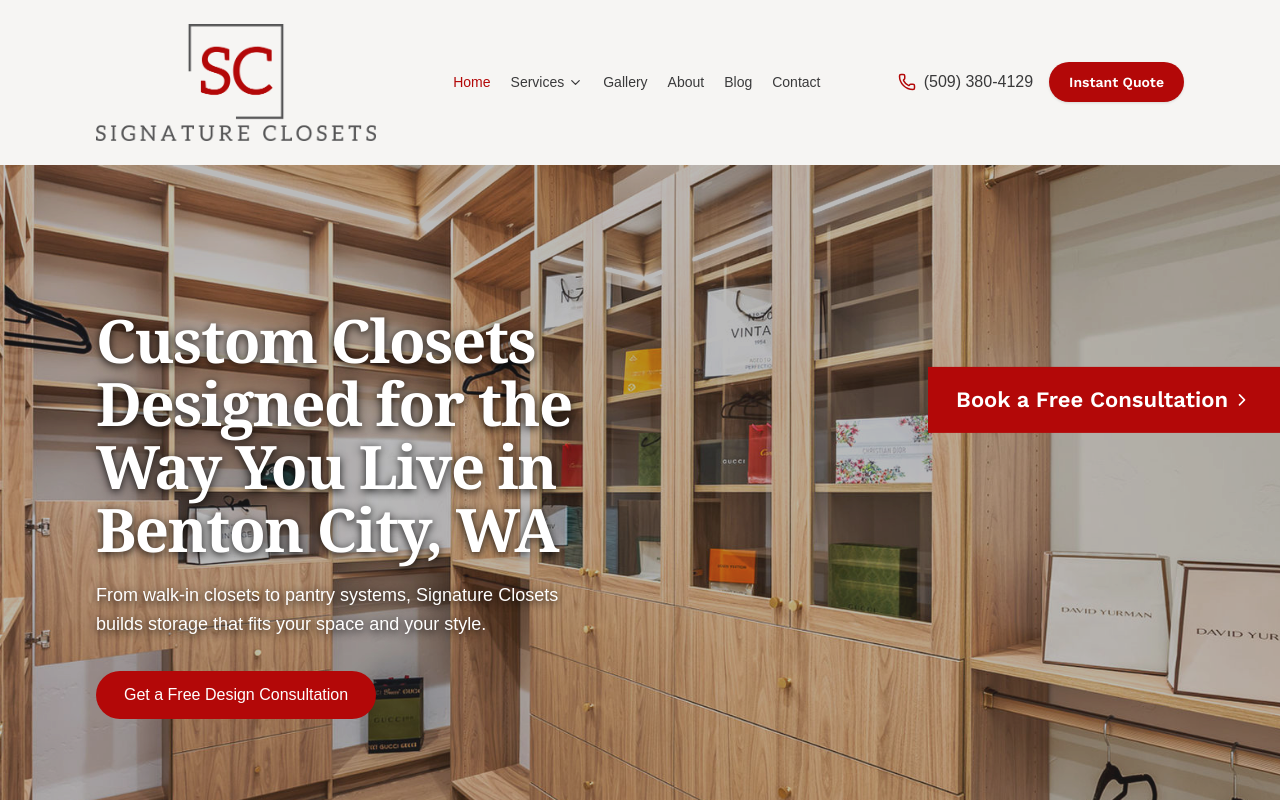
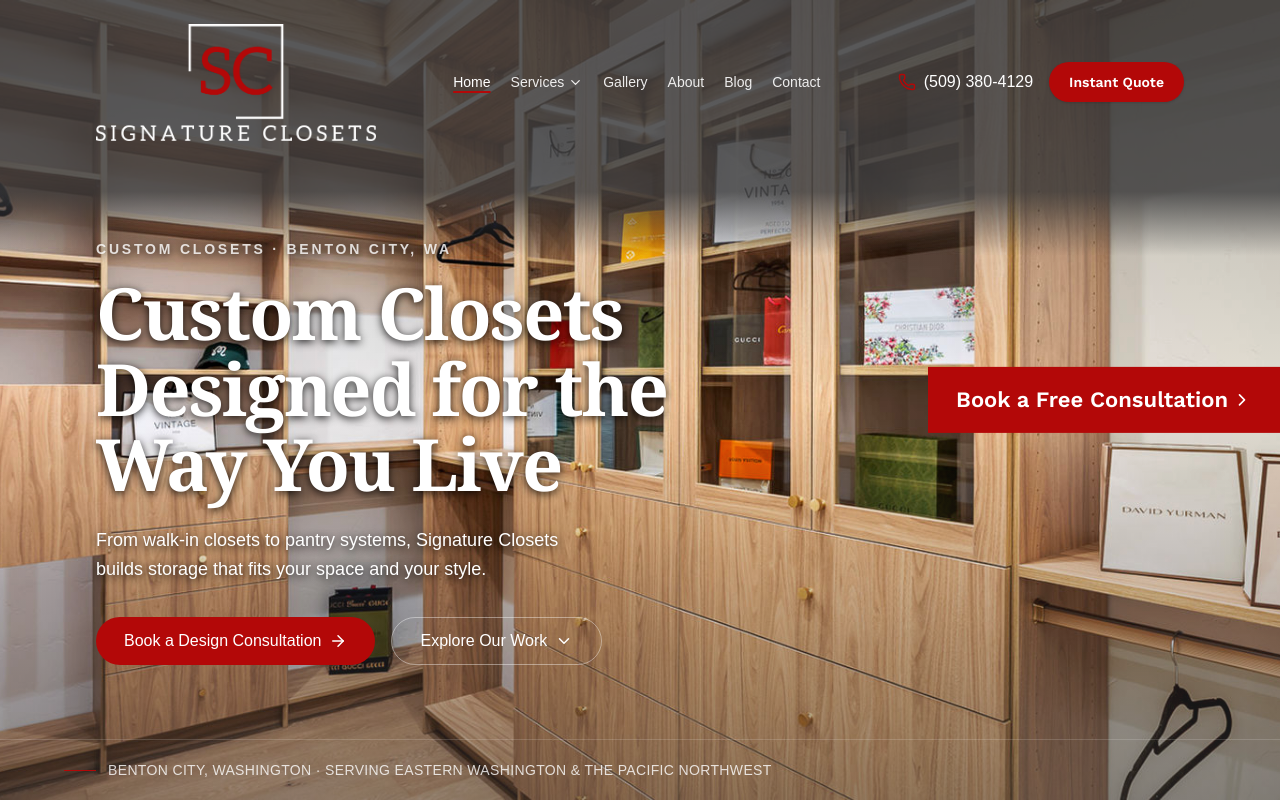
Before and after one commit to Hillkevin/signature-closets, a Next.js app: page / in a window 1280 px wide. Shown: the top 800 px of the page. Built offline with nearby package versions, Linux system fonts and the light colour scheme.

Commit message:
Remove coming-soon gate, site is ready to launch

```diff
--- a/middleware.ts
+++ /dev/null
@@ -1,68 +0,0 @@
-import { NextRequest, NextResponse } from "next/server";
-
-// While the site is being finished, this middleware hides every page behind a
-// "Coming Soon" placeholder for the public. Anyone with the secret preview
-// link (?preview_key=...) gets a cookie that lets them browse the real site
-// normally afterward. Remove this file (and the SITE_PREVIEW_SECRET env var)
-// once the site is ready to go fully live.
-
-const BYPASS_COOKIE = "sc_preview_access";
-const BYPASS_PARAM = "preview_key";
-const COMING_SOON_PATH = "/coming-soon";
-
-export function middleware(request: NextRequest) {
-  const { pathname, searchParams } = request.nextUrl;
-
-  // Always allow the placeholder page itself and Next's internal/static assets.
-  if (
-    pathname === COMING_SOON_PATH ||
-    pathname.startsWith("/_next") ||
-    pathname === "/favicon.ico" ||
-    pathname === "/robots.txt" ||
-    pathname === "/sitemap.xml"
-  ) {
-    return NextResponse.next();
-  }
-
-  const secret = process.env.SITE_PREVIEW_SECRET;
-
-  // If no secret is configured (e.g. local dev), don't gate anything.
-  if (!secret) {
-    return NextResponse.next();
-  }
-
-  // Visiting with the correct ?preview_key sets a long-lived cookie and lets you through.
-  const keyParam = searchParams.get(BYPASS_PARAM);
-  if (keyParam === secret) {
-    const cleanUrl = request.nextUrl.clone();
-    cleanUrl.searchParams.delete(BYPASS_PARAM);
-    const response = NextResponse.redirect(cleanUrl);
-    response.cookies.set(BYPASS_COOKIE, secret, {
-      httpOnly: true,
-      secure: true,
-      sameSite: "lax",
-      maxAge: 60 * 60 * 24 * 30, // 30 days
-      path: "/",
-    });
-    return response;
-  }
-
-  // Already have the bypass cookie from a previous visit.
-  if (request.cookies.get(BYPASS_COOKIE)?.value === secret) {
-    return NextResponse.next();
-  }
-
-  // Otherwise, show the Coming Soon placeholder instead of the real page.
-  // A header (not the URL, since this is a rewrite) tells the layout to hide
-  // site chrome like the sticky "Book a Consultation" button.
-  const comingSoonUrl = request.nextUrl.clone();
-  comingSoonUrl.pathname = COMING_SOON_PATH;
-  comingSoonUrl.search = "";
-  const headers = new Headers(request.headers);
-  headers.set("x-showing-coming-soon", "1");
-  return NextResponse.rewrite(comingSoonUrl, { request: { headers } });
-}
-
-export const config = {
-  matcher: ["/((?!_next/static|_next/image).*)"],
-};
--- a/src/app/page.tsx
+++ b/src/app/page.tsx
@@ -12,6 +12,8 @@
 import { SERVICES } from "@/lib/services";
 import { SITE } from "@/lib/site";
 import {
+  ArrowRight,
+  ChevronDown,
   MapPin,
   Palette,
   Phone,
@@ -33,72 +35,72 @@
   {
     src: "/images/gallery/walk-in-closet-light-wood-glass-front-cabinets.jpg",
     alt: "Custom walk-in closet with light wood shelving, glass-front cabinets, and integrated LED lighting",
-    caption: "Walk-in closet with LED lighting — Benton City, WA home",
+    caption: "Walk-in closet with LED lighting",
   },
   {
     src: "/images/gallery/walk-in-closet-light-wood-shoe-shelving-ottoman.jpg",
     alt: "Custom walk-in closet with light wood shoe shelving, a drawer tower, and a floating display shelf",
-    caption: "Walk-in closet with shoe shelving — Benton City, WA home",
+    caption: "Walk-in closet with shoe shelving",
   },
   {
     src: "/images/gallery/walk-in-closet-corner-shelving-bench-window.jpg",
     alt: "Custom corner walk-in closet with light wood shelving, a bench, and a window",
-    caption: "Corner walk-in closet — Benton City, WA home",
+    caption: "Corner walk-in closet",
   },
   {
     src: "/images/gallery/walk-in-closet-light-wood-opens-to-laundry.jpg",
     alt: "Custom walk-in closet with light wood cabinetry that opens into a laundry room",
-    caption: "Walk-in closet with laundry access — Benton City, WA home",
+    caption: "Walk-in closet with laundry access",
   },
   {
     src: "/images/gallery/walk-in-closet-wood-open-shelving-corridor.jpg",
     alt: "Long walk-in closet corridor with repeated wood open shelving bays",
-    caption: "Walk-in closet corridor — Benton City, WA home",
+    caption: "Walk-in closet corridor",
   },
   {
     src: "/images/gallery/walk-in-closet-dark-wood-chandelier-wide-view.jpg",
-    alt: "Walk-in closet with dark wood cabinetry and a beaded chandelier — Benton City, WA home",
-    caption: "Dark wood walk-in closet with chandelier — Benton City, WA home",
+    alt: "Walk-in closet with dark wood cabinetry and a beaded chandelier",
+    caption: "Dark wood walk-in closet with chandelier",
   },
   {
     src: "/images/gallery/walk-in-closet-white-woven-baskets-wide-view.jpg",
-    alt: "Walk-in closet with white cabinetry and woven storage baskets — Benton City, WA home",
-    caption: "White walk-in closet with woven baskets — Benton City, WA home",
+    alt: "Walk-in closet with white cabinetry and woven storage baskets",
+    caption: "White walk-in closet with woven baskets",
   },
   {
     src: "/images/gallery/walk-in-closet-white-rose-gold-designer-display.jpg",
-    alt: "Walk-in closet with white cabinetry, rose gold hardware, and designer bag display — Benton City, WA home",
-    caption: "White walk-in closet with rose gold hardware — Benton City, WA home",
+    alt: "Walk-in closet with white cabinetry, rose gold hardware, and designer bag display",
+    caption: "White walk-in closet with rose gold hardware",
   },
   {
     src: "/images/gallery/walk-in-closet-light-wood-designer-storage-wide.jpg",
-    alt: "Walk-in closet with light wood cabinetry and brass hardware — Benton City, WA home",
-    caption: "Light wood walk-in closet with brass hardware — Benton City, WA home",
+    alt: "Walk-in closet with light wood cabinetry and brass hardware",
+    caption: "Light wood walk-in closet with brass hardware",
   },
   {
     src: "/images/gallery/walk-in-closet-light-birch-benton-city-corner-shelving.jpg",
-    alt: "Walk-in closet with light birch corner shelving and hanging rods — Benton City, WA home",
-    caption: "Light birch walk-in closet with corner shelving — Benton City, WA home",
+    alt: "Walk-in closet with light birch corner shelving and hanging rods",
+    caption: "Light birch walk-in closet with corner shelving",
   },
   {
     src: "/images/gallery/walk-in-closet-dark-wood-shoe-boot-display.jpg",
-    alt: "Walk-in closet with dark wood glass-front cabinetry displaying a shoe and boot collection — Benton City, WA home",
-    caption: "Walk-in closet with shoe and boot display — Benton City, WA home",
+    alt: "Walk-in closet with dark wood glass-front cabinetry displaying a shoe and boot collection",
+    caption: "Walk-in closet with shoe and boot display",
   },
   {
     src: "/images/gallery/walk-in-closet-white-sloped-ceiling-shelving.jpg",
-    alt: "Walk-in closet with white shelving built into a sloped ceiling — Benton City, WA home",
-    caption: "Walk-in closet with sloped ceiling shelving — Benton City, WA home",
+    alt: "Walk-in closet with white shelving built into a sloped ceiling",
+    caption: "Walk-in closet with sloped ceiling shelving",
   },
   {
     src: "/images/gallery/walk-in-closet-light-birch-styled-hanging-section.jpg",
-    alt: "Walk-in closet with light birch cabinetry and hanging clothes storage — Benton City, WA home",
-    caption: "Light birch walk-in closet — Benton City, WA home",
+    alt: "Walk-in closet with light birch cabinetry and hanging clothes storage",
+    caption: "Light birch walk-in closet",
   },
   {
     src: "/images/gallery/walk-in-closet-hallway-mirror-to-bathroom.jpg",
-    alt: "Walk-in closet hallway with a full-length mirror opening to the bathroom — Benton City, WA home",
-    caption: "Walk-in closet hallway to bathroom — Benton City, WA home",
+    alt: "Walk-in closet hallway with a full-length mirror opening to the bathroom",
+    caption: "Walk-in closet hallway to bathroom",
   },
 ];
 
@@ -176,40 +178,73 @@
     <div className="flex-1 bg-cream text-charcoal">
       <script type="application/ld+json" dangerouslySetInnerHTML={jsonLdScriptProps(breadcrumbListJsonLd)} />
 
-      <Header showInstantQuoteCta />
-
-      {/* 2. Hero */}
-      <section className="relative overflow-hidden">
+      {/* 2. Hero — full screen, image fills the page, nav floats on top */}
+      <section className="relative flex min-h-screen flex-col overflow-hidden">
         <Image
           src="/images/gallery/walk-in-closet-light-wood-luxury-wide-view.jpg"
           alt="Custom walk-in closet with light wood built-in cabinetry, glass-front display cabinets, and integrated LED lighting"
           fill
           priority
           sizes="100vw"
-          className="object-cover brightness-[1.12] contrast-[1.05] saturate-[1.1]"
+          className="object-cover brightness-[1.05] contrast-[1.05] saturate-[1.1]"
         />
-        <div className="absolute inset-0 bg-charcoal/35" />
-        <div className="relative mx-auto max-w-6xl px-6 py-24 lg:px-8 lg:py-36">
-          <div className="max-w-xl">
-            <h1
-              className="font-serif text-5xl font-semibold leading-[1.05] tracking-tight text-white sm:text-6xl"
+        {/* Light overall tint just enough to keep the hero text readable over the photo */}
+        <div className="absolute inset-0 bg-gradient-to-b from-charcoal/25 via-transparent to-charcoal/50" />
+        {/* Solid dark backdrop behind the nav bar only, so the logo/menu are always readable regardless of the photo underneath */}
+        <div className="absolute inset-x-0 top-0 h-48 bg-charcoal/80" />
+        <div className="absolute inset-x-0 top-48 h-16 bg-gradient-to-b from-charcoal/80 to-transparent" />
+
+        {/* Floating transparent nav */}
+        <div className="relative z-10">
+          <Header showInstantQuoteCta transparent />
+        </div>
+
+        {/* Hero content, vertically centered in remaining space */}
+        <div className="relative z-10 mx-auto flex w-full max-w-6xl flex-1 flex-col justify-center px-6 lg:px-8">
+          <div className="max-w-2xl">
+            <p
+              className="text-sm font-semibold uppercase tracking-[0.2em] text-white/80"
               style={{ textShadow: "0 2px 8px rgba(0,0,0,0.85)" }}
             >
-              Custom Closets Designed for the Way You Live in Benton City, WA
+              Custom Closets · Benton City, WA
+            </p>
+            <h1
+              className="mt-4 font-serif text-5xl font-semibold leading-[1.05] tracking-tight text-white sm:text-6xl lg:text-7xl"
+              style={{ textShadow: "0 2px 8px rgba(0,0,0,0.85)" }}
+            >
+              Custom Closets Designed for the Way You Live
             </h1>
             <p
-              className="mt-5 max-w-lg text-lg leading-relaxed text-white"
+              className="mt-6 max-w-lg text-lg leading-relaxed text-white"
               style={{ textShadow: "0 2px 8px rgba(0,0,0,0.85)" }}
             >
               From walk-in closets to pantry systems, Signature Closets builds storage that fits your space and your
               style.
             </p>
-            <Link
-              href="/contact"
-              className="mt-8 inline-flex h-12 items-center justify-center rounded-full bg-brand-red px-7 font-medium text-white transition-all duration-200 hover:-translate-y-0.5 hover:scale-105 hover:bg-brand-red-dark hover:shadow-xl hover:shadow-brand-red/30"
-            >
-              Get a Free Design Consultation
-            </Link>
+            <div className="mt-8 flex flex-col gap-4 sm:flex-row">
+              <Link
+                href="/contact"
+                className="inline-flex h-12 items-center justify-center gap-2 rounded-full bg-brand-red px-7 font-medium text-white transition-all duration-200 hover:-translate-y-0.5 hover:scale-105 hover:bg-brand-red-dark hover:shadow-xl hover:shadow-brand-red/30"
+              >
+                Book a Design Consultation
+                <ArrowRight size={18} />
+              </Link>
+              <a
+                href="#recent-projects"
+                className="inline-flex h-12 items-center justify-center gap-2 rounded-full border border-white/40 px-7 font-medium text-white transition-colors hover:bg-white/10"
+              >
+                Explore Our Work
+                <ChevronDown size={18} />
+              </a>
+            </div>
+          </div>
+        </div>
+
+        {/* Bottom location strip */}
+        <div className="relative z-10 border-t border-white/15 px-6 py-5 lg:px-8">
+          <div className="mx-auto flex max-w-6xl items-center gap-3 text-sm font-medium uppercase tracking-wide text-white/80">
+            <span className="h-px w-8 bg-brand-red" />
+            Benton City, Washington · Serving Eastern Washington &amp; the Pacific Northwest
           </div>
         </div>
       </section>
@@ -296,7 +331,7 @@
       </section>
 
       {/* 7. Featured Projects / Gallery */}
-      <section className="mx-auto max-w-6xl px-6 py-20 lg:px-8">
+      <section id="recent-projects" className="mx-auto max-w-6xl px-6 py-20 lg:px-8">
         <div className="flex flex-wrap items-baseline justify-between gap-4">
           <h2 className="font-serif text-3xl font-semibold text-charcoal">Recent Projects in Benton City, WA</h2>
           <Link href="/gallery" className="text-sm font-medium text-brand-red hover:text-brand-red-dark">
--- a/src/components/Header.tsx
+++ b/src/components/Header.tsx
@@ -13,7 +13,13 @@
 
 const SERVICE_LINKS = SERVICES.map((service) => ({ label: service.title, href: `/services/${service.slug}` }));
 
-export default function Header({ showInstantQuoteCta = false }: { showInstantQuoteCta?: boolean }) {
+export default function Header({
+  showInstantQuoteCta = false,
+  transparent = false,
+}: {
+  showInstantQuoteCta?: boolean;
+  transparent?: boolean;
+}) {
   const pathname = usePathname();
   const [open, setOpen] = useState(false);
   const [mobileServicesOpen, setMobileServicesOpen] = useState(false);
@@ -45,11 +51,16 @@
     setMobileServicesOpen(false);
   }
 
+  const baseText = transparent ? "text-white" : "text-charcoal";
+  const baseTextSoft = transparent ? "text-white/90" : "text-charcoal";
+
   return (
-    <header className="relative mx-auto flex max-w-6xl items-center justify-between gap-4 px-6 py-4 sm:py-5 xl:py-6 lg:px-8">
+    <header
+      className={`relative z-30 mx-auto flex max-w-6xl items-center justify-between gap-4 px-6 py-4 sm:py-5 xl:py-6 lg:px-8`}
+    >
       <Link href="/" className="inline-block shrink-0" onClick={closeMobileMenu}>
         <Image
-          src="/logo.png"
+          src={transparent ? "/logo-white.png" : "/logo.png"}
           alt="Signature Closets"
           width={280}
           height={117}
@@ -62,7 +73,7 @@
         <Link
           href="/"
           className={`whitespace-nowrap text-sm font-medium transition-colors hover:text-brand-red ${
-            pathname === "/" ? "text-brand-red" : "text-charcoal"
+            pathname === "/" ? (transparent ? "text-white underline underline-offset-4 decoration-2 decoration-brand-red" : "text-brand-red") : baseTextSoft
           }`}
         >
           Home
@@ -75,7 +86,7 @@
             aria-haspopup="true"
             aria-expanded={desktopServicesOpen}
             className={`flex items-center gap-1 whitespace-nowrap text-sm font-medium transition-colors hover:text-brand-red ${
-              servicesActive ? "text-brand-red" : "text-charcoal"
+              servicesActive ? "text-brand-red" : baseTextSoft
             }`}
           >
             Services
@@ -119,7 +130,7 @@
               key={link.href}
               href={link.href}
               className={`whitespace-nowrap text-sm font-medium transition-colors hover:text-brand-red ${
-                active ? "text-brand-red" : "text-charcoal"
+                active ? "text-brand-red" : baseTextSoft
               }`}
             >
               {link.label}
@@ -131,7 +142,7 @@
       <div className="flex shrink-0 items-center gap-3 sm:gap-4">
         <a
           href={SITE.phoneTel}
-          className="hidden items-center gap-2 font-medium text-charcoal transition-colors hover:text-brand-red sm:flex"
+          className={`hidden items-center gap-2 font-medium transition-colors hover:text-brand-red sm:flex ${baseText}`}
         >
           <Phone size={18} className="text-brand-red" />
           {SITE.phoneDisplay}
@@ -149,7 +160,7 @@
           onClick={() => setOpen((v) => !v)}
           aria-expanded={open}
           aria-label="Toggle navigation menu"
-          className="flex items-center justify-center rounded-md p-2 text-charcoal xl:hidden"
+          className={`flex items-center justify-center rounded-md p-2 xl:hidden ${baseText}`}
         >
           {open ? <X size={26} /> : <Menu size={26} />}
         </button>
```
Also changed, not shown: public/logo-white.png (added).
